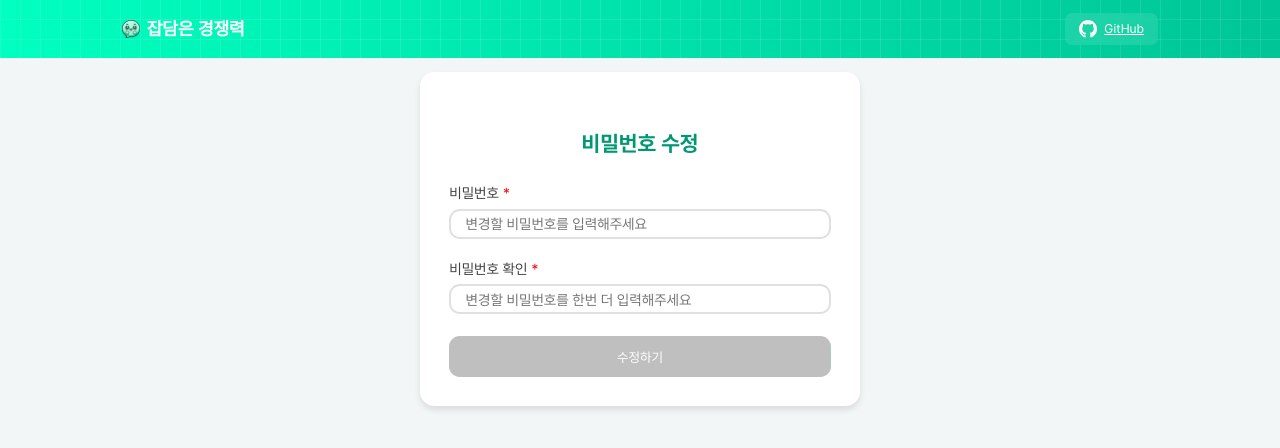
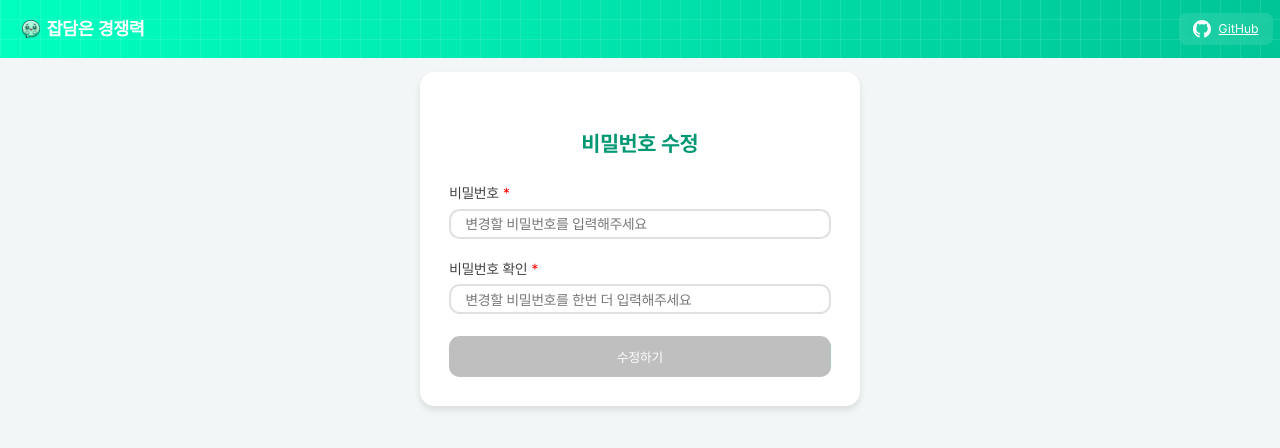
Before and after one commit to 100-hours-a-week/2-hyuk-kim-community-re, a React (Vite) app: page /settings/password in a window 1280 px wide. Shown: the top 448 px of the page. Built offline with nearby package versions, Linux system fonts and the light colour scheme.

Commit message:
fix: Header max width 수정 완료

```diff
--- a/src/components/Header.tsx
+++ b/src/components/Header.tsx
@@ -110,7 +110,7 @@ const HeaderOverlay = styled.div`
 `
 
 const HeaderContent = styled.div`
-    max-width: 72rem;
+    //max-width: 72rem;
     margin: 0 auto;
     width: calc(100% - 2rem);
     padding: 0 1.5rem;
```
